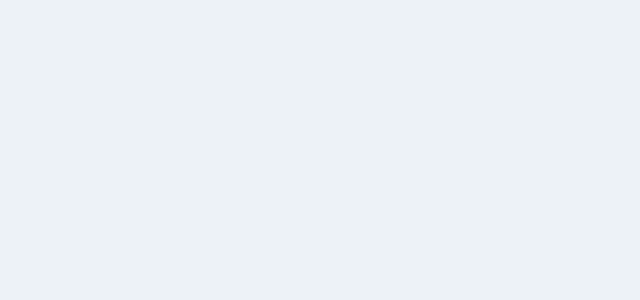
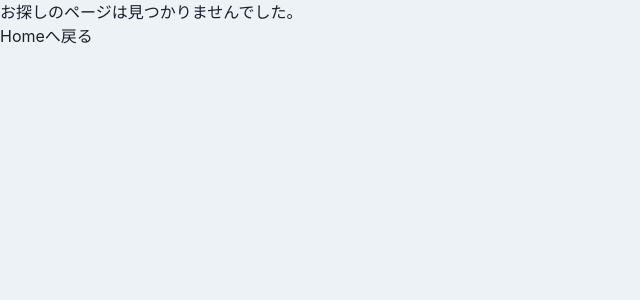
Before and after one commit to billiejoenahema/ts-chakra-ui, a React (Create React App) app: page /user_management in a window 1280 px wide. Shown: the top 300 px of the page, without its empty margins (0-640 px from the left). Built offline with nearby package versions, Linux system fonts and the light colour scheme.

Commit message:
add: 404 page

```diff
--- /dev/null
+++ b/src/components/pages/Page404.tsx
@@ -0,0 +1,12 @@
+import { VFC, memo } from 'react'
+
+const Page404: VFC = memo(() => {
+  return (
+    <div>
+      <p>お探しのページは見つかりませんでした。</p>
+      <a href="/">Homeへ戻る</a>
+    </div>
+  )
+})
+
+export default Page404
--- a/src/router/HomeRoutes.tsx
+++ b/src/router/HomeRoutes.tsx
@@ -1,6 +1,7 @@
 import Home from '../components/pages/Home'
 import UserManagement from '../components/pages/UserManagement'
 import Setting from '../components/pages/Setting'
+import Page404 from '../components/pages/Page404'
 
 export const homeRoutes = [
   {
@@ -17,5 +18,10 @@ export const homeRoutes = [
     path: '/setting',
     exact: false,
     children: <Setting />
+  },
+  {
+    path: '*',
+    exact: false,
+    children: <Page404 />
   }
 ]
--- a/src/router/Router.tsx
+++ b/src/router/Router.tsx
@@ -1,6 +1,7 @@
 import { VFC, memo } from 'react'
 import { Route, Switch } from 'react-router-dom'
 import Login from '../components/pages/Login'
+import Page404 from '../components/pages/Page404'
 import { homeRoutes } from './HomeRoutes'
 
 const Router: VFC = memo(() => {
@@ -26,6 +27,9 @@ const Router: VFC = memo(() => {
         )
         } >
       </Route>
+      <Route path="*" >
+        <Page404 />
+      </Route>
     </Switch >
   )
 })
```
